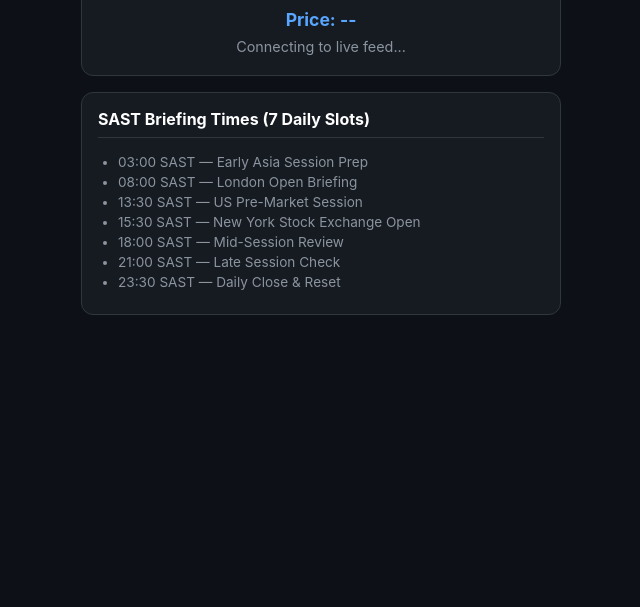
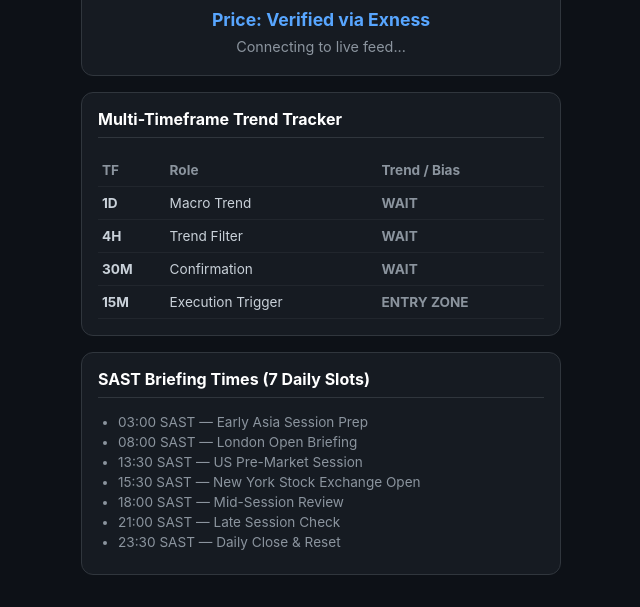
Before and after one commit to veosssp-netizen/Veos-trading-bot, a plain HTML site: page index.html in a window 1280 px wide. Shown: the part 241-848 px from the top of the page, without its empty margins (319-959 px from the left). Before the commit the page ends 800 px from the top, so only its background shows below. Drawn offline with Linux system fonts and the light colour scheme; no server answers.

Commit message:
Refactor HTML and add Multi-Timeframe Tracker

```diff
--- a/index.html
+++ b/index.html
@@ -58,28 +58,42 @@
             font-weight: bold;
             margin-top: 4px;
         }
-        .schedule-card {
+        .tracker-card, .schedule-card {
             background: #161b22;
             border: 1px solid #30363d;
             border-radius: 12px;
             padding: 16px;
+            margin-bottom: 16px;
         }
-        .schedule-card h3 {
+        .tracker-card h3, .schedule-card h3 {
             margin-top: 0;
             font-size: 1rem;
             color: #ffffff;
             border-bottom: 1px solid #30363d;
             padding-bottom: 8px;
         }
+        table {
+            width: 100%;
+            border-collapse: collapse;
+            font-size: 0.85rem;
+            margin-top: 8px;
+        }
+        th, td {
+            text-align: left;
+            padding: 8px 4px;
+            border-bottom: 1px solid #21262d;
+        }
+        th { color: #8b949e; }
+        .tag-buy { color: #3fb950; font-weight: bold; }
+        .tag-sell { color: #f85149; font-weight: bold; }
+        .tag-wait { color: #8b949e; font-weight: bold; }
         ul {
             padding-left: 20px;
             margin: 8px 0;
             font-size: 0.85rem;
             color: #8b949e;
         }
-        li {
-            margin-bottom: 4px;
-        }
+        li { margin-bottom: 4px; }
     </style>
 </head>
 <body>
@@ -92,8 +106,44 @@
         <div class="status-card">
             <div class="details">CURRENT MARKET BIAS</div>
             <div id="signalDisplay" class="signal-box wait">WAIT</div>
-            <div id="priceDisplay" class="price-tag">Price: --</div>
+            <div id="priceDisplay" class="price-tag">Price: Verified via Exness</div>
             <div id="lastUpdated" class="details">Connecting to live feed...</div>
+        </div>
+
+        <!-- Multi-Timeframe Alignment Tracker -->
+        <div class="tracker-card">
+            <h3>Multi-Timeframe Trend Tracker</h3>
+            <table>
+                <thead>
+                    <tr>
+                        <th>TF</th>
+                        <th>Role</th>
+                        <th>Trend / Bias</th>
+                    </tr>
+                </thead>
+                <tbody>
+                    <tr>
+                        <td><strong>1D</strong></td>
+                        <td>Macro Trend</td>
+                        <td id="tf1d" class="tag-wait">WAIT</td>
+                    </tr>
+                    <tr>
+                        <td><strong>4H</strong></td>
+                        <td>Trend Filter</td>
+                        <td id="tf4h" class="tag-wait">WAIT</td>
+                    </tr>
+                    <tr>
+                        <td><strong>30M</strong></td>
+                        <td>Confirmation</td>
+                        <td id="tf30m" class="tag-wait">WAIT</td>
+                    </tr>
+                    <tr>
+                        <td><strong>15M</strong></td>
+                        <td>Execution Trigger</td>
+                        <td id="tf15m" class="tag-wait">ENTRY ZONE</td>
+                    </tr>
+                </tbody>
+            </table>
         </div>
 
         <div class="schedule-card">
@@ -113,25 +163,20 @@
     <script>
         async function fetchLatestSignal() {
             try {
-                // Calls the webhook endpoint to get current state or test data
                 const response = await fetch('/api/webhook');
                 const data = await response.json();
 
                 const signalBox = document.getElementById('signalDisplay');
-                const priceDisplay = document.getElementById('priceDisplay');
                 const lastUpdated = document.getElementById('lastUpdated');
 
-                // Default state handling if waiting
                 signalBox.className = 'signal-box wait';
                 signalBox.innerText = 'WAIT';
-                priceDisplay.innerText = 'Price: Verified via Exness';
                 lastUpdated.innerText = 'Last checked: ' + new Date().toLocaleTimeString();
             } catch (e) {
                 console.error("Error fetching feed:", e);
             }
         }
 
-        // Fetch immediately and refresh every 10 seconds
         fetchLatestSignal();
         setInterval(fetchLatestSignal, 10000);
     </script>
```
